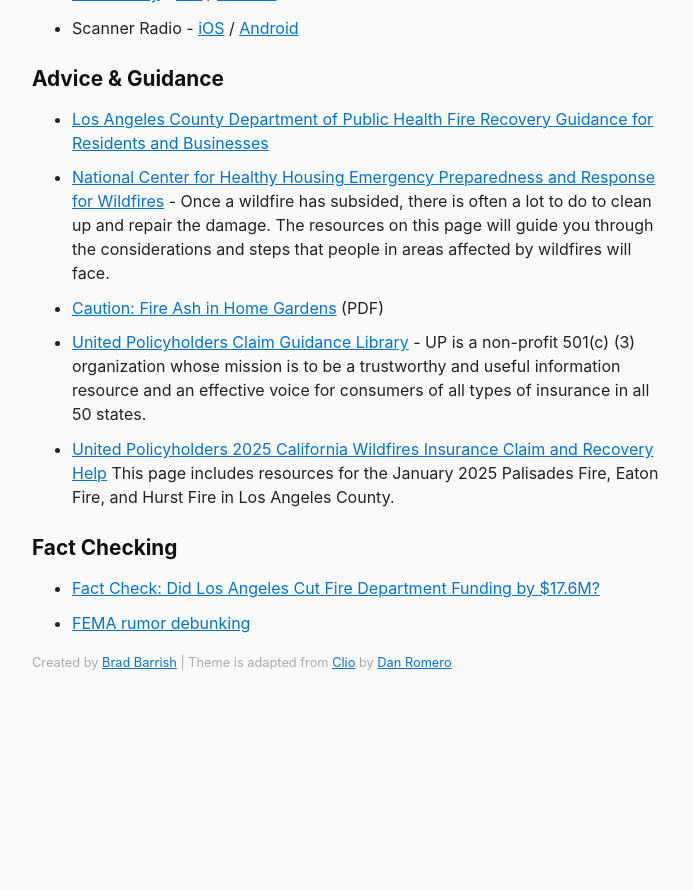
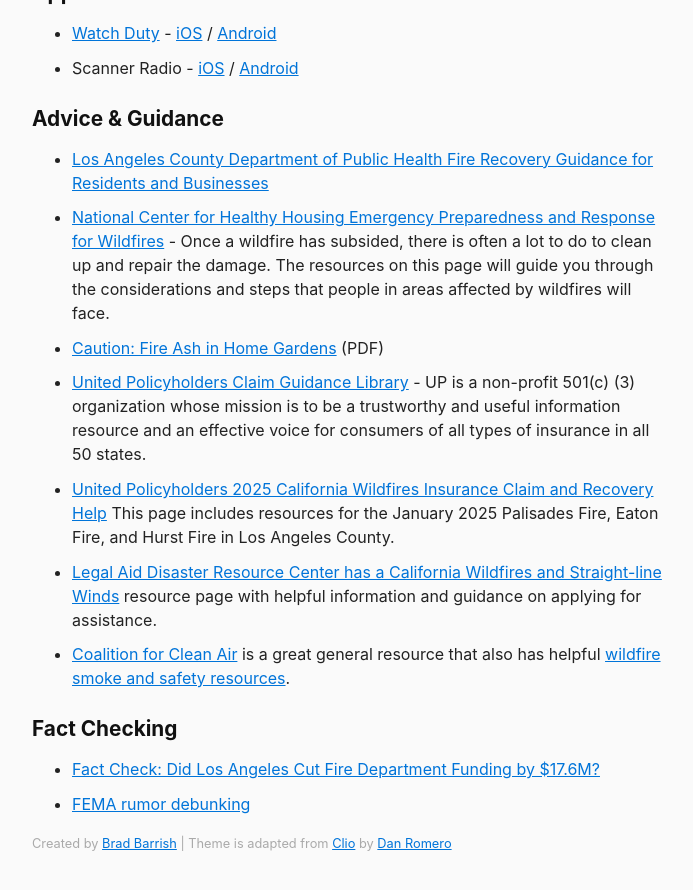
Before and after one commit to bradbarrish/la-fires-help, a Jekyll site: the page built from index.md, in a window 1280 px wide and 900 px high, scrolled down 1826 px. Shown: the top 890 px of the window, without its empty margins (288-981 px from the left). Built offline with Jekyll 4.4.1, drawn with Linux system fonts in a browser that asks for light colours; before the commit the page ends 2545 px from its top, so only the background shows below that; some of the changed text lies outside the part shown.

Commit message:
Further cleanup and updates

```diff
--- a/index.md
+++ b/index.md
@@ -47,6 +49,8 @@ It has been frustratingly difficult to find high-quality, trustworthy informatio
 - [Caution: Fire Ash in Home Gardens](https://www.cdph.ca.gov/Programs/CCDPHP/DEODC/CDPH%20Document%20Library/FireAshHomeGardens.pdf) (PDF)
 - [United Policyholders Claim Guidance Library](https://uphelp.org/claim-guidance-publications/) - UP is a non-profit 501(c) (3) organization whose mission is to be a trustworthy and useful information resource and an effective voice for consumers of all types of insurance in all 50 states.
 - [United Policyholders 2025 California Wildfires Insurance Claim and Recovery Help](https://uphelp.org/disaster-recovery-help/2025cawildfires/) This page includes resources for the January 2025 Palisades Fire, Eaton Fire, and Hurst Fire in Los Angeles County.
+- [Legal Aid Disaster Resource Center has a California Wildfires and Straight-line Winds](https://www.ladrc.org/disasters/california-wildfires-and-straight-line-winds/) resource page with helpful information and guidance on applying for assistance.
+- [Coalition for Clean Air](https://www.ccair.org/) is a great general resource that also has helpful [wildfire smoke and safety resources](https://www.ccair.org/wildfire-smoke-and-safety-resources/).
 
 ## Fact Checking
 - [Fact Check: Did Los Angeles Cut Fire Department Funding by $17.6M?](https://www.newsweek.com/fact-check-did-los-angeles-cut-fire-department-funding-2011568)
```
Also changed, not shown: other parts of index.md (+2 -0 lines), 404.md (+1 -1 lines).
